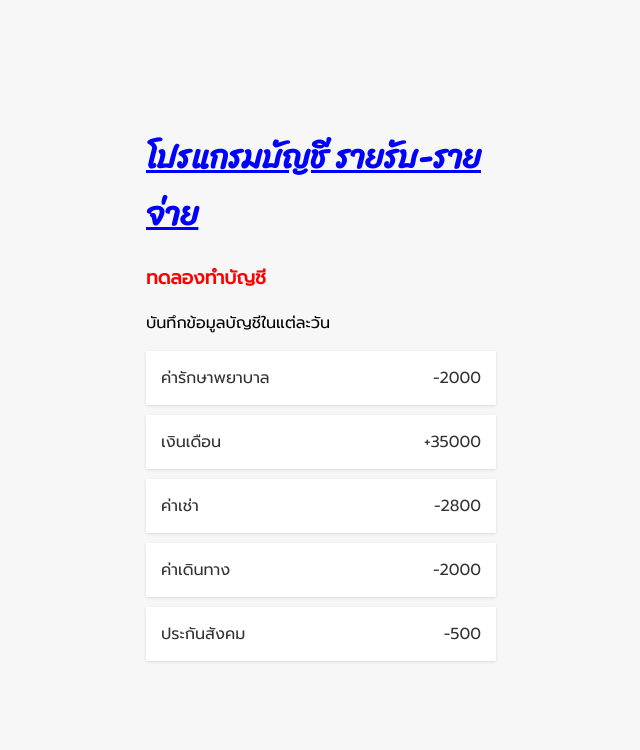
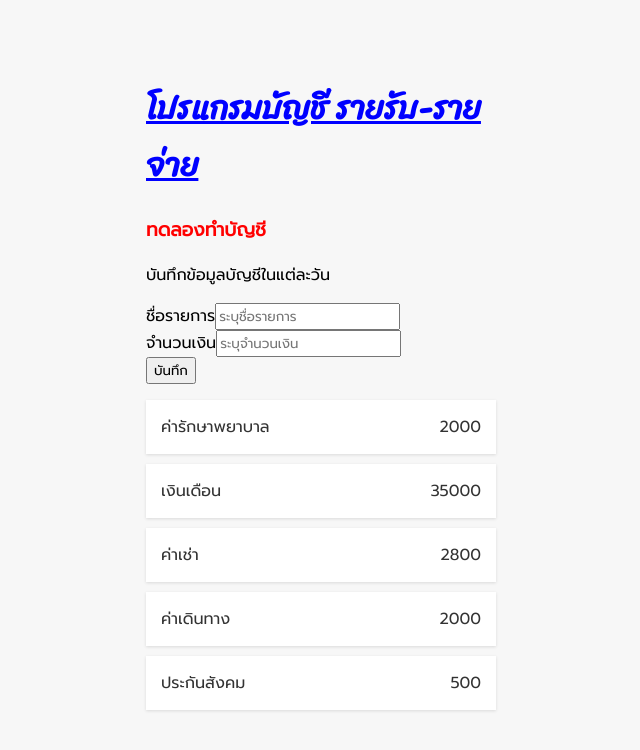
Before and after one commit to robocon/react-tutorial, a React (Create React App) app: page / in a window 1280 px wide. Shown: the top 750 px of the page, without its empty margins (319-959 px from the left). Built offline with nearby package versions, Linux system fonts and the light colour scheme.

Commit message:
เริ่มทำแบบฟอร์ม

```diff
--- a/package.json
+++ b/package.json
@@ -6,6 +6,7 @@
     "@testing-library/jest-dom": "^5.16.2",
     "@testing-library/react": "^12.1.4",
     "@testing-library/user-event": "^13.5.0",
+    "prop-type": "^0.0.1",
     "react": "^17.0.2",
     "react-dom": "^17.0.2",
     "react-scripts": "5.0.0",
--- a/src/App.js
+++ b/src/App.js
@@ -1,6 +1,7 @@
 //import logo from './logo.svg';
 import './App.css';
 import Transection from "./components/Transection"
+import FormComponent from './components/FormComponent';
 
 const Title = () => <h1 style={{color:"blue",textDecoration:"underline"}}>โปรแกรมบัญชี รายรับ-รายจ่าย</h1>
 const Description = () => <p>บันทึกข้อมูลบัญชีในแต่ละวัน</p>
@@ -12,6 +13,7 @@ function App() {
 			<Title/>
 			<h3 style={design}>ทดลองทำบัญชี</h3>
 			<Description/>
+			<FormComponent/>
 			<Transection/>
 		</div>
 	)
--- /dev/null
+++ b/src/components/FormComponent.js
@@ -0,0 +1,21 @@
+const FormComponent = () => {
+    return(
+        <div>
+            <form>
+                <div className="form-control">
+                    <label>ชื่อรายการ</label>
+                    <input type="text" name="title" placeholder="ระบุชื่อรายการ"/>
+                </div>
+                <div className="form-control">
+                    <label>จำนวนเงิน</label>
+                    <input type="text" name="price" placeholder="ระบุจำนวนเงิน"/>
+                </div>
+                <div>
+                    <button type="submit">บันทึก</button>
+                </div>
+            </form>
+        </div>
+    )
+}
+
+export default FormComponent
--- a/src/components/Transection.js
+++ b/src/components/Transection.js
@@ -4,16 +4,16 @@ import { v4 as uuidv4 } from 'uuid'
 
 const Transection = () => {
     const data = [
-        {title: "ค่ารักษาพยาบาล", price: "-2000"},
-        {title: "เงินเดือน", price: "+35000"},
-        {title: "ค่าเช่า", price: "-2800"},
-        {title: "ค่าเดินทาง", price: "-2000"},
-        {title: "ประกันสังคม", price: "-500"}
+        {title: "ค่ารักษาพยาบาล", price: 2000},
+        {title: "เงินเดือน", price: 35000},
+        {title: "ค่าเช่า", price: 2800},
+        {title: "ค่าเดินทาง", price: 2000},
+        {title: "ประกันสังคม", price: 500}
     ]
 	return (
 		<ul className="item-list">
             {data.map((el)=>{
-                return <Item title={el.title} price={el.price} key={uuidv4()}/>
+                return <Item {...el} key={uuidv4()}/>
             })}
 		</ul>
 	)
```
Also changed, not shown: src/components/Item.js (+8 -1 lines), 1 other file (tests, documents, lock files or other folders).
